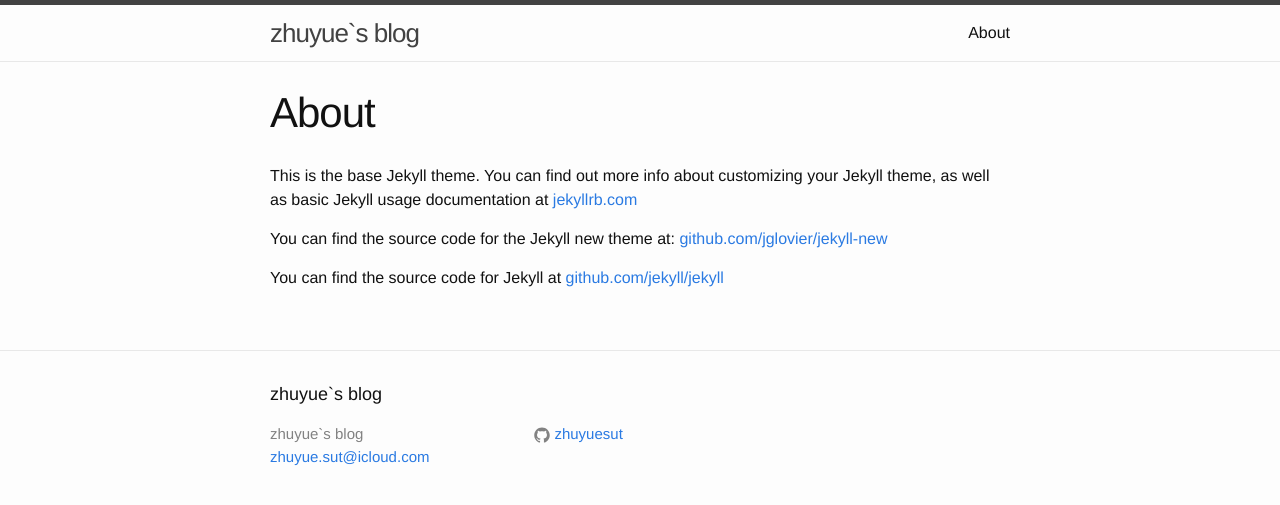
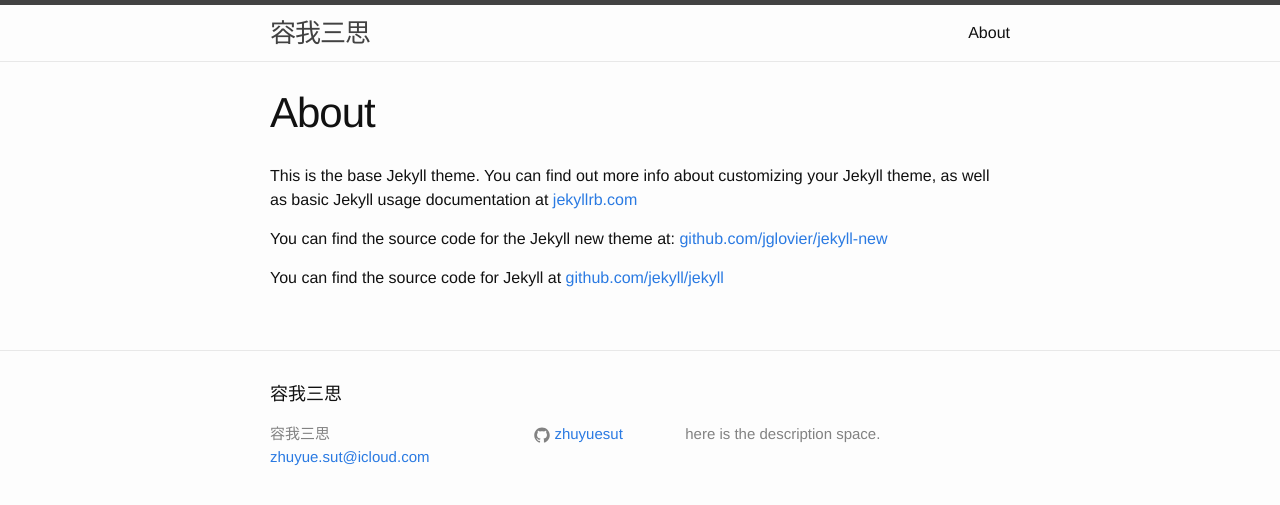
Before and after one commit to zhuyuesut/blog, a Jekyll site: the page built from about.md, in a window 1280 px wide. Shown: the top 505 px of the page. Built offline with Jekyll 4.4.1, drawn with Linux system fonts in a browser that asks for light colours.

Commit message:
Update _config.yml

```diff
--- a/_config.yml
+++ b/_config.yml
@@ -1,7 +1,8 @@
 # Site settings
-title: zhuyue`s blog
+title: 容我三思
 email: zhuyue.sut@icloud.com
 description: > # this means to ignore newlines until "baseurl:"
+  here is the description space.
 baseurl: # the subpath of your site, e.g. /blog/
 url: "http://blog.jinny.love" # the base hostname & protocol for your site
 twitter_username:
```
